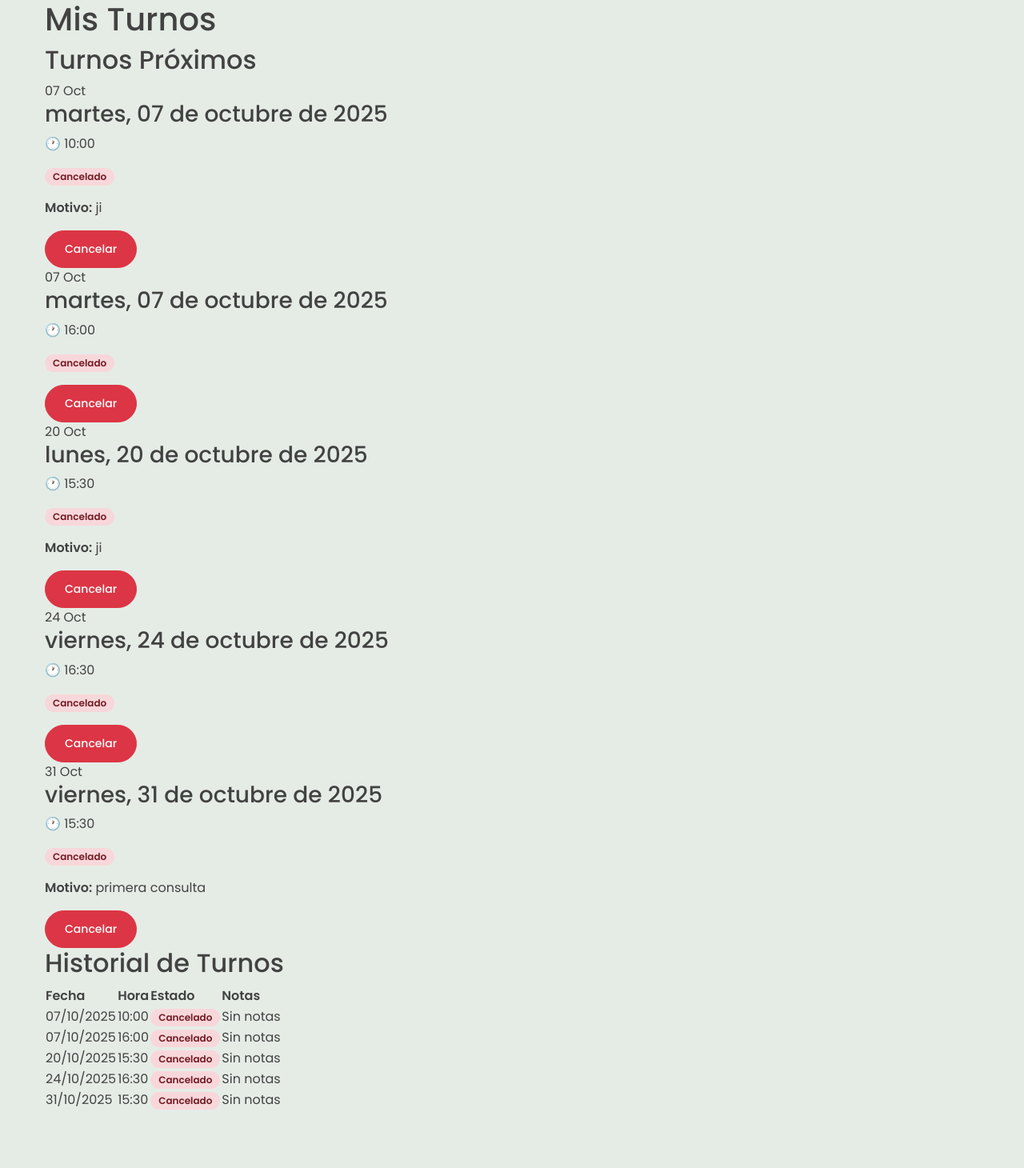
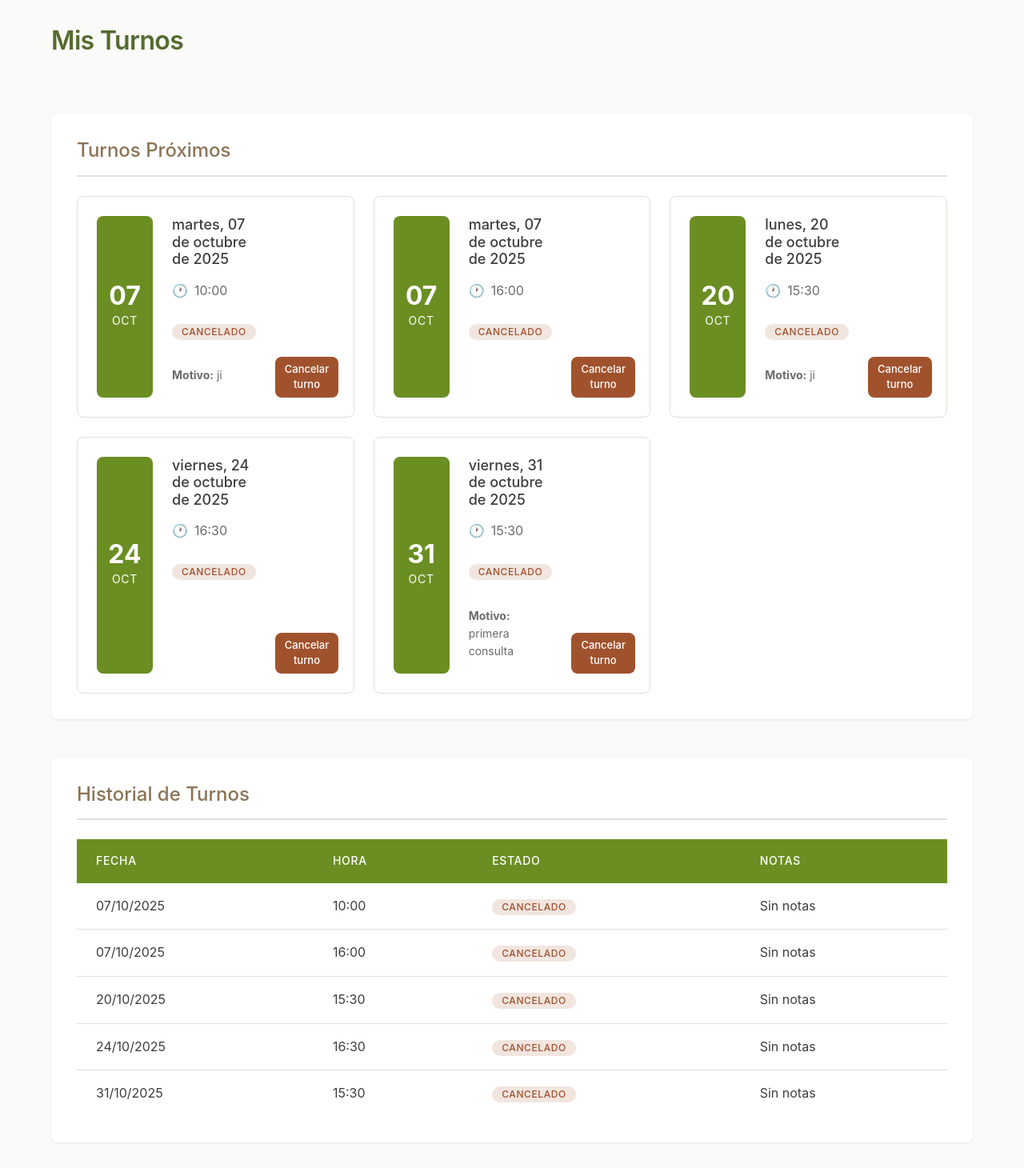
Before and after one commit to LopardoMartina/YL-Nutricion, a Django app: template turnos/templates/turnos/mis_turnos.html in a window 1280 px wide. Shown: the whole page at 80% size. Before the commit the page ends 1387 px from the top, so only its background shows below. Run offline with Django 5.2, Linux system fonts and the light colour scheme; the template is opened without the code that fills it: values that come from a table or form of the project are taken from there, others are empty; data comes from the database, SQL or seed files in the repository; both versions use the stored data as it was after the commit; some libraries are stand-ins or nearby versions.

Commit message:
Modificacion en mis_turnos css

```diff
--- /dev/null
+++ b/static/css/styles_mis_turnos.css
@@ -0,0 +1,343 @@
+/* Reset y Variables */
+:root {
+  --color-primary: #6b8e23; /* Verde oliva */
+  --color-primary-dark: #556b2f;
+  --color-secondary: #8b7355; /* Marrón tierra */
+  --color-accent: #9acd32; /* Verde lima suave */
+  --color-background: #fafaf8;
+  --color-surface: #ffffff;
+  --color-text: #3e3e3e;
+  --color-text-light: #6b6b6b;
+  --color-border: #e0e0d8;
+  --color-success: #6b8e23;
+  --color-warning: #d4a574;
+  --color-danger: #a0522d;
+  --color-info: #8b9d83;
+  --spacing-xs: 0.5rem;
+  --spacing-sm: 1rem;
+  --spacing-md: 1.5rem;
+  --spacing-lg: 2rem;
+  --spacing-xl: 3rem;
+  --radius: 8px;
+  --shadow-sm: 0 1px 3px rgba(0, 0, 0, 0.08);
+  --shadow-md: 0 4px 6px rgba(0, 0, 0, 0.1);
+}
+
+* {
+  margin: 0;
+  padding: 0;
+  box-sizing: border-box;
+}
+
+body {
+  font-family: -apple-system, BlinkMacSystemFont, "Segoe UI", Roboto, "Helvetica Neue", Arial, sans-serif;
+  background-color: var(--color-background);
+  color: var(--color-text);
+  line-height: 1.6;
+}
+
+/* Container */
+.container {
+  max-width: 1200px;
+  margin: 0 auto;
+  padding: var(--spacing-lg) var(--spacing-md);
+}
+
+.turnos-container {
+  display: flex;
+  flex-direction: column;
+  gap: var(--spacing-xl);
+}
+
+/* Títulos */
+h1 {
+  font-size: 2rem;
+  font-weight: 600;
+  color: var(--color-primary-dark);
+  margin-bottom: var(--spacing-md);
+  letter-spacing: -0.02em;
+}
+
+h2 {
+  font-size: 1.5rem;
+  font-weight: 500;
+  color: var(--color-secondary);
+  margin-bottom: var(--spacing-md);
+  border-bottom: 2px solid var(--color-border);
+  padding-bottom: var(--spacing-sm);
+}
+
+h3 {
+  font-size: 1.125rem;
+  font-weight: 500;
+  color: var(--color-text);
+  margin-bottom: var(--spacing-xs);
+}
+
+/* Secciones */
+.turnos-section {
+  background-color: var(--color-surface);
+  border-radius: var(--radius);
+  padding: var(--spacing-lg);
+  box-shadow: var(--shadow-sm);
+}
+
+/* Grid de Turnos */
+.turnos-grid {
+  display: grid;
+  grid-template-columns: repeat(auto-fill, minmax(320px, 1fr));
+  gap: var(--spacing-md);
+}
+
+/* Tarjeta de Turno */
+.turno-card {
+  display: flex;
+  gap: var(--spacing-md);
+  background-color: var(--color-surface);
+  border: 1px solid var(--color-border);
+  border-radius: var(--radius);
+  padding: var(--spacing-md);
+  transition: all 0.2s ease;
+}
+
+.turno-card:hover {
+  box-shadow: var(--shadow-md);
+  transform: translateY(-2px);
+}
+
+/* Fecha del Turno */
+.turno-fecha {
+  display: flex;
+  flex-direction: column;
+  align-items: center;
+  justify-content: center;
+  background-color: var(--color-primary);
+  color: white;
+  border-radius: var(--radius);
+  padding: var(--spacing-sm);
+  min-width: 70px;
+  text-align: center;
+}
+
+.turno-fecha .dia {
+  font-size: 2rem;
+  font-weight: 700;
+  line-height: 1;
+}
+
+.turno-fecha .mes {
+  font-size: 0.875rem;
+  text-transform: uppercase;
+  letter-spacing: 0.05em;
+  margin-top: 0.25rem;
+}
+
+/* Info del Turno */
+.turno-info {
+  flex: 1;
+  display: flex;
+  flex-direction: column;
+  gap: var(--spacing-xs);
+}
+
+.turno-hora {
+  font-size: 1rem;
+  color: var(--color-text-light);
+  display: flex;
+  align-items: center;
+  gap: 0.5rem;
+}
+
+.turno-hora::before {
+  content: "🕐";
+}
+
+.turno-motivo {
+  font-size: 0.875rem;
+  color: var(--color-text-light);
+  margin-top: var(--spacing-xs);
+}
+
+/* Acciones del Turno */
+.turno-actions {
+  display: flex;
+  align-items: flex-end;
+}
+
+/* Badges */
+.badge {
+  display: inline-block;
+  padding: 0.25rem 0.75rem;
+  border-radius: 20px;
+  font-size: 0.75rem;
+  font-weight: 500;
+  text-transform: uppercase;
+  letter-spacing: 0.05em;
+}
+
+.badge-confirmado {
+  background-color: rgba(107, 142, 35, 0.15);
+  color: var(--color-success);
+}
+
+.badge-pendiente {
+  background-color: rgba(212, 165, 116, 0.15);
+  color: var(--color-warning);
+}
+
+.badge-cancelado {
+  background-color: rgba(160, 82, 45, 0.15);
+  color: var(--color-danger);
+}
+
+.badge-completado {
+  background-color: rgba(139, 157, 131, 0.15);
+  color: var(--color-info);
+}
+
+/* Botones */
+.btn {
+  display: inline-block;
+  padding: 0.5rem 1rem;
+  border: none;
+  border-radius: var(--radius);
+  font-size: 0.875rem;
+  font-weight: 500;
+  text-decoration: none;
+  cursor: pointer;
+  transition: all 0.2s ease;
+  text-align: center;
+}
+
+.btn-primary {
+  background-color: var(--color-primary);
+  color: white;
+}
+
+.btn-primary:hover {
+  background-color: var(--color-primary-dark);
+}
+
+.btn-danger {
+  background-color: var(--color-danger);
+  color: white;
+}
+
+.btn-danger:hover {
+  background-color: #8b4513;
+}
+
+.btn-sm {
+  padding: 0.375rem 0.75rem;
+  font-size: 0.8125rem;
+}
+
+/* Alertas */
+.alert {
+  padding: var(--spacing-md);
+  border-radius: var(--radius);
+  border-left: 4px solid;
+  background-color: var(--color-surface);
+}
+
+.alert-info {
+  border-left-color: var(--color-info);
+  background-color: rgba(139, 157, 131, 0.1);
+}
+
+.alert p {
+  margin-bottom: var(--spacing-sm);
+  color: var(--color-text);
+}
+
+/* Tabla */
+.turnos-table {
+  width: 100%;
+  border-collapse: collapse;
+  margin-top: var(--spacing-md);
+}
+
+.turnos-table thead {
+  background-color: var(--color-primary);
+  color: white;
+}
+
+.turnos-table th {
+  padding: var(--spacing-sm) var(--spacing-md);
+  text-align: left;
+  font-weight: 500;
+  font-size: 0.875rem;
+  text-transform: uppercase;
+  letter-spacing: 0.05em;
+}
+
+.turnos-table td {
+  padding: var(--spacing-sm) var(--spacing-md);
+  border-bottom: 1px solid var(--color-border);
+}
+
+.turnos-table tbody tr:hover {
+  background-color: rgba(107, 142, 35, 0.05);
+}
+
+.turnos-table tbody tr:last-child td {
+  border-bottom: none;
+}
+
+/* Responsive */
+@media (max-width: 768px) {
+  .container {
+    padding: var(--spacing-md) var(--spacing-sm);
+  }
+
+  h1 {
+    font-size: 1.5rem;
+  }
+
+  h2 {
+    font-size: 1.25rem;
+  }
+
+  .turnos-grid {
+    grid-template-columns: 1fr;
+  }
+
+  .turno-card {
+    flex-direction: column;
+  }
+
+  .turno-fecha {
+    flex-direction: row;
+    width: 100%;
+    justify-content: flex-start;
+    gap: var(--spacing-sm);
+  }
+
+  .turno-actions {
+    align-items: stretch;
+  }
+
+  .turno-actions form {
+    width: 100%;
+  }
+
+  .turno-actions .btn {
+    width: 100%;
+  }
+
+  .turnos-table {
+    font-size: 0.875rem;
+  }
+
+  .turnos-table th,
+  .turnos-table td {
+    padding: var(--spacing-xs) var(--spacing-sm);
+  }
+}
+
+@media (max-width: 480px) {
+  .turnos-table {
+    display: block;
+    overflow-x: auto;
+  }
+}
--- a/turnos/templates/turnos/mis_turnos.html
+++ b/turnos/templates/turnos/mis_turnos.html
@@ -2,6 +2,10 @@
 {% load static %}
 
 {% block title %}Mis Turnos - Nutrición YL{% endblock %}
+
+{% block extra_css %}
+    <link rel="stylesheet" href="{% static 'css/styles_mis_turnos.css' %}">
+{% endblock %}
 
 {% block content %}
 <div class="container">
@@ -22,7 +26,7 @@
                     </div>
                     <div class="turno-info">
                         <h3>{{ turno.fecha|date:"l, d \\d\\e F \\d\\e Y" }}</h3>
-                        <p class="turno-hora">🕐 {{ turno.hora }}</p>
+                        <p class="turno-hora"> {{ turno.hora }}</p>
                         <p class="turno-estado">
                             <span class="badge badge-{{ turno.estado }}">{{ turno.get_estado_display }}</span>
                         </p>
@@ -34,7 +38,7 @@
                         <form method="post" action="{% url 'turnos:cancelar' turno.id %}"
                               onsubmit="return confirm('¿Estás seguro de cancelar este turno?');">
                             {% csrf_token %}
-                            <button type="submit" class="btn btn-danger btn-sm">Cancelar</button>
+                            <button type="submit" class="btn btn-danger btn-sm">Cancelar turno</button>
                         </form>
                     </div>
                 </div>
```
Also changed, not shown: db.sqlite3.
